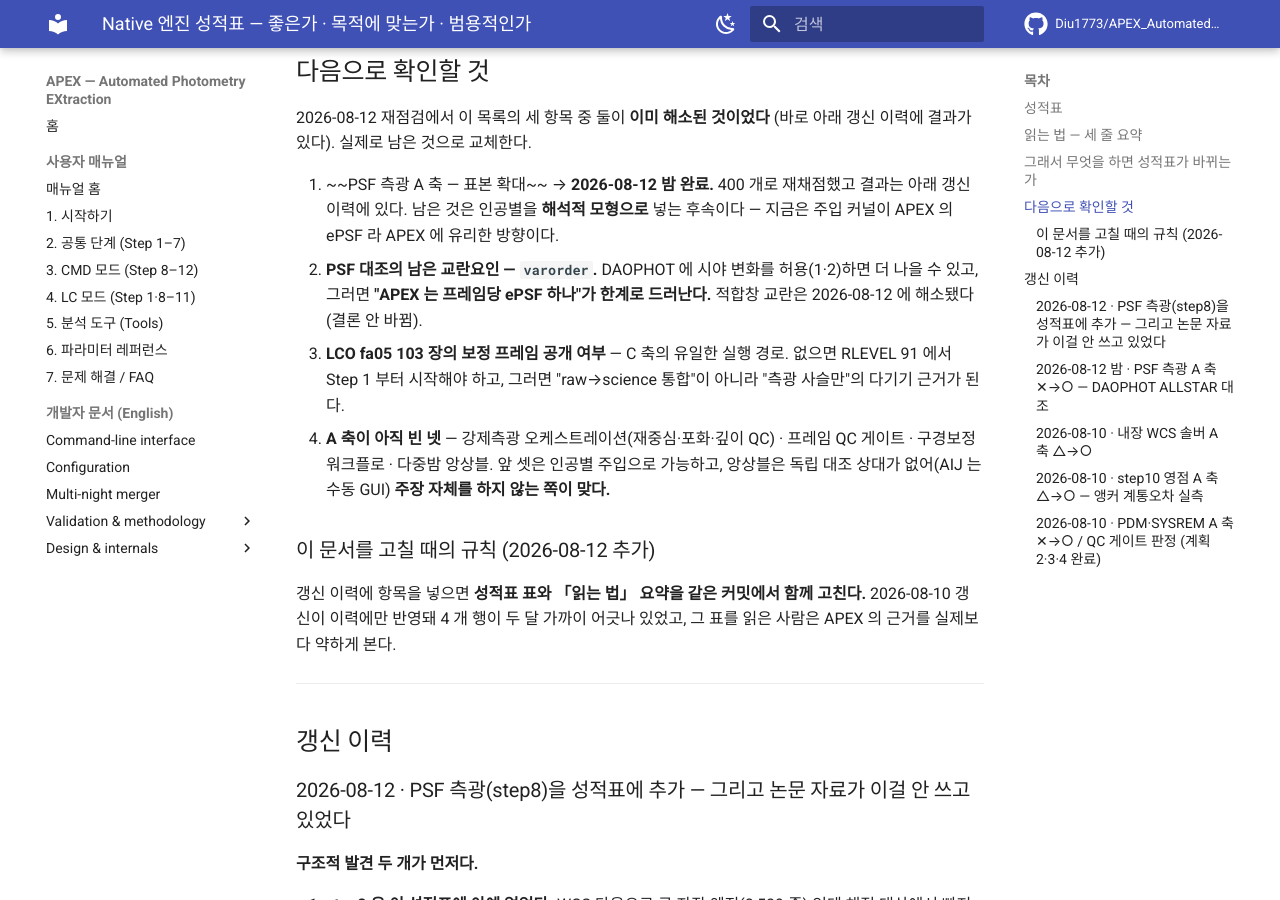
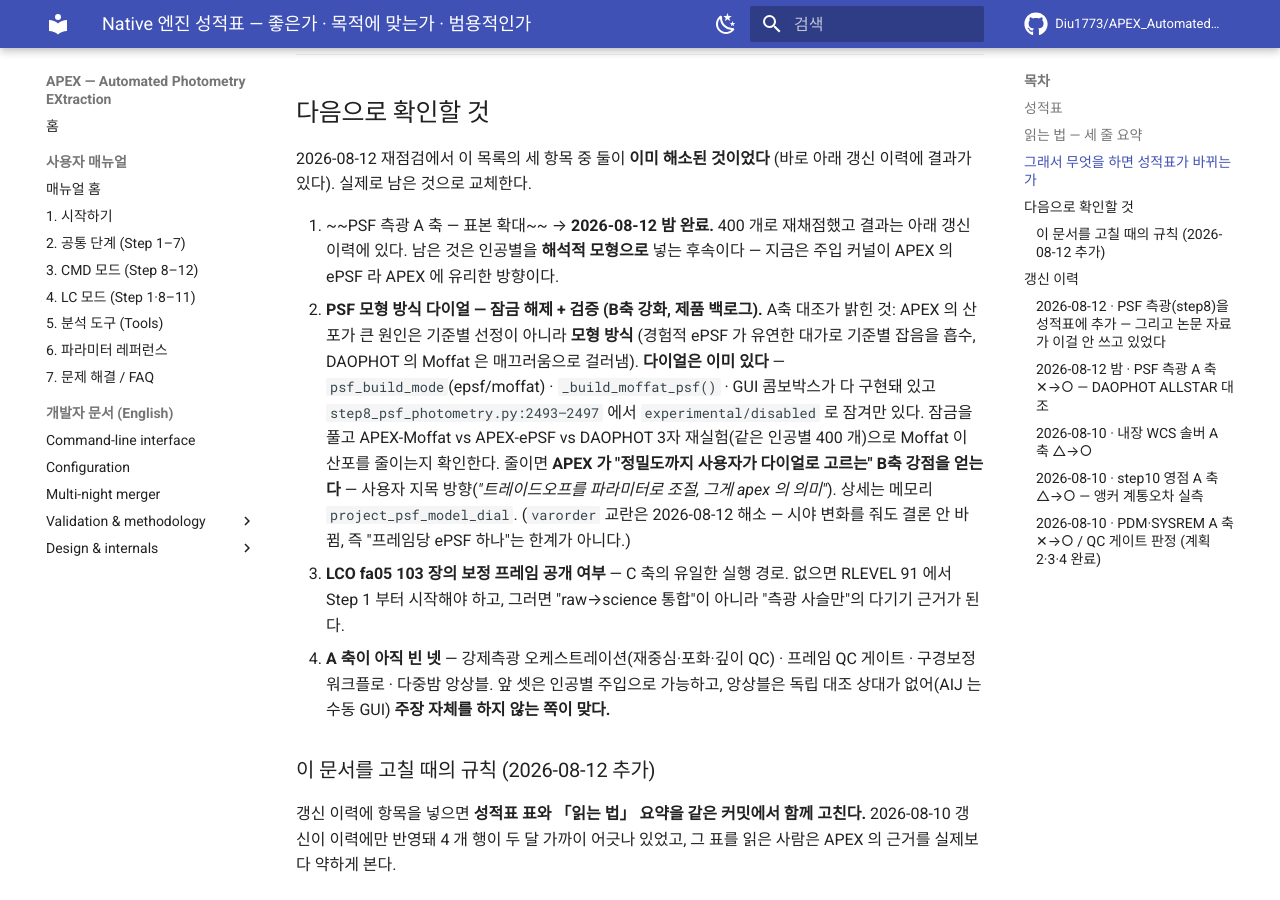
Before and after one commit to Diu1773/APEX_AutomatedPhotometryEXtraction, an MkDocs documentation site: the page built from docs/audit/APEX_ENGINE_SCORECARD.md, in a window 1280 px wide and 900 px high, scrolled down 3068 px. Built offline with MkDocs 1.6.1 and Material for MkDocs 9.7.7, drawn with Linux system fonts in a browser that asks for light colours; comment, search, counter and statistics services are not loaded; some of the changed text lies outside the part shown.

Commit message:
track: 모형 방식 다이얼 백로그를 자작 엔진 관리 체계에 등록 + 정정
사용자 지시("자작엔진들 관리중이잖아")대로 모형 방식 다이얼(⑥)을 산발적으로
두지 않고 성적표·메모리에 등록했다.

그 과정에서 코드를 3중 확인하다 정정 하나가 나왔다. 앞서 나는(그리고 메모리
노트도) "모형 방식 해석함수 옵션이 없다"고 했으나 **틀렸다.** step8 에 다 있다:
psf_build_mode(epsf/moffat) · _build_moffat_psf() line 1349 · GUI 콤보박스
line 8524 · moffat 실행 경로 line 3161·3351. 잠금은 딱 한 곳 — line 2493-2497
이 moffat 이어도 무조건 epsf 로 되돌린다(experimental/disabled).

즉 다이얼은 "없는" 게 아니라 "잠긴" 것이다. 백로그가 "새로 만들기"에서
"잠금 풀고 검증"으로 가벼워진다. 오늘 A축 실험(DAOPHOT Moffat 이 정밀도
1.6~3.0 배)이 그 잠금을 풀 근거를 준다.

성적표 「다음으로 확인할 것」 2 를 varorder 교란(이미 해소)에서 모형 방식
다이얼 잠금 해제로 교체하고, PSF 행에 실제 M13 CMD 대조(APEX 1271 vs
ALLSTAR 976)와 파라미터 전표를 반영했다. 메모리 project_psf_model_dial 도 정정.

Co-Authored-By: Claude Opus 5 <noreply@anthropic.com>

```diff
--- a/docs/audit/APEX_ENGINE_SCORECARD.md
+++ b/docs/audit/APEX_ENGINE_SCORECARD.md
@@ -21,7 +21,7 @@
 | **Step 0 검출기 보정** | **○ ccdproc 비트동일 · IRAF · BANZAI** | ○ raw→science 통합 | **○ 3 기기** (Moravian C3-61000 · QHY600 CMOS · Sinistro CCD 4-amp) |
 | 내장 WCS 솔버 | **○ ASTAP·astrometry.net 실측 대조** — M13 8 프레임에서 잔차 0.346 vs 0.493 px, 8/8 우위. 단 속도는 ASTAP 가 3.6 배 빠르고 매칭 수 상한 교란 미해결 (`validation/wcs_engines/`) | ○ 오프라인(AIJ 는 웹, ASTAP·anet 은 인덱스 DB 필요) | **✕ 1 기기·1 화소축척(0.395″/px)·1 시야** |
 | 강제측광 오케스트레이션 | ✕ 커널은 photutils(설계상 대조 대상 아님). **재중심·포화플래그·깊이 QC 는 무대조** | ○ | **✕ 1 기기** |
-| **PSF 측광 (step8)** | **○ IRAF DAOPHOT ALLSTAR 실측 대조** (인공별 400 개, 진리값 존재). **우월성 아님 — 성격이 다르다**: APEX 는 더 건지고(유지 0.76 vs 0.65, SNR 10 에서 0.81 vs 0.45) DAOPHOT 은 건진 것을 더 정확히 잰다(같은 별·같은 혼잡구간에서 1.6~3.0 배 조밀). `validation/psf_engines/` | ○ | **✕ 1 기기·1 프레임** |
+| **PSF 측광 (step8)** | **○ IRAF DAOPHOT ALLSTAR 실측 대조** (인공별 400 개, 진리값 존재). **우월성 아님 — 성격이 다르다**: APEX 는 더 건지고(유지 0.76 vs 0.65, SNR 10 에서 0.81 vs 0.45) DAOPHOT 은 건진 것을 더 정확히 잰다(같은 별·같은 혼잡구간에서 1.6~3.0 배 조밀). 실제 M13 성단 CMD 도 두 엔진으로 나란히 그렸다(APEX 1271 · ALLSTAR 976 별). 파라미터 전표 `PARAMETERS.md` | ○ (모형 방식 다이얼은 잠금 상태 — 아래 「다음」 2) | **✕ 1 기기·1 프레임** |
 | 프레임 QC 게이트 | **✕ 문헌 선례 대조 없음** (`APEX_PRIOR_ART.md` §5-3) | ○ | **✕ 임계값이 한 자료에서 조정됨** |
 | 구경보정 워크플로 | ✕ 무대조 | ○ | ✕ 1 기기 |
 | PTC 검출기 특성화 | △ 방법은 Janesick 표준·LSST `cp_pipe` 존재, 무대조. **결과(EGAIN 14 배 오류)는 독립 가치** | ○ | **방법은 범용, 결과는 정의상 1 기기** |
@@ -98,9 +98,17 @@ C 축은 여전히 자료가 없으면 어떤 작업으로도 못 메운다.
 1. ~~PSF 측광 A 축 — 표본 확대~~ → **2026-08-12 밤 완료.** 400 개로 재채점했고
    결과는 아래 갱신 이력에 있다. 남은 것은 인공별을 **해석적 모형으로** 넣는
    후속이다 — 지금은 주입 커널이 APEX 의 ePSF 라 APEX 에 유리한 방향이다.
-2. **PSF 대조의 남은 교란요인 — `varorder`.** DAOPHOT 에 시야 변화를
-   허용(1·2)하면 더 나을 수 있고, 그러면 **"APEX 는 프레임당 ePSF 하나"가
-   한계로 드러난다.** 적합창 교란은 2026-08-12 에 해소됐다(결론 안 바뀜).
+2. **PSF 모형 방식 다이얼 — 잠금 해제 + 검증 (B축 강화, 제품 백로그).**
+   A축 대조가 밝힌 것: APEX 의 산포가 큰 원인은 기준별 선정이 아니라 **모형 방식**
+   (경험적 ePSF 가 유연한 대가로 기준별 잡음을 흡수, DAOPHOT 의 Moffat 은 매끄러움으로
+   걸러냄). **다이얼은 이미 있다** — `psf_build_mode`(epsf/moffat) · `_build_moffat_psf()`
+   · GUI 콤보박스가 다 구현돼 있고 `step8_psf_photometry.py:2493–2497` 에서
+   `experimental/disabled` 로 잠겨만 있다. 잠금을 풀고 APEX-Moffat vs APEX-ePSF vs
+   DAOPHOT 3자 재실험(같은 인공별 400 개)으로 Moffat 이 산포를 줄이는지 확인한다.
+   줄이면 **APEX 가 "정밀도까지 사용자가 다이얼로 고르는" B축 강점을 얻는다** —
+   사용자 지목 방향(*"트레이드오프를 파라미터로 조절, 그게 apex 의 의미"*).
+   상세는 메모리 `project_psf_model_dial`. (`varorder` 교란은 2026-08-12 해소 — 시야
+   변화를 줘도 결론 안 바뀜, 즉 "프레임당 ePSF 하나"는 한계가 아니다.)
 3. **LCO fa05 103 장의 보정 프레임 공개 여부** — C 축의 유일한 실행 경로.
    없으면 RLEVEL 91 에서 Step 1 부터 시작해야 하고, 그러면 "raw→science 통합"이
    아니라 "측광 사슬만"의 다기기 근거가 된다.
```
